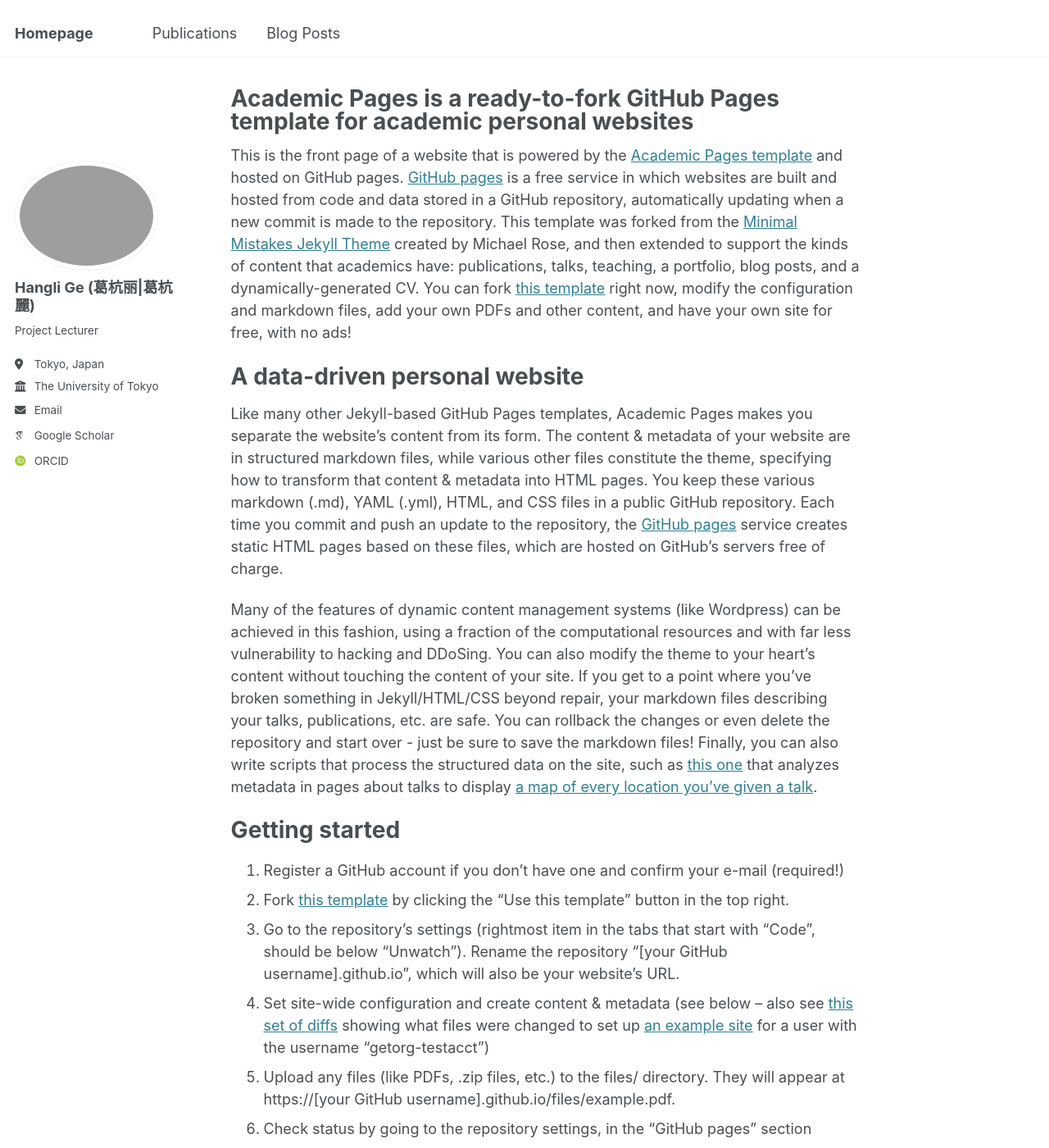
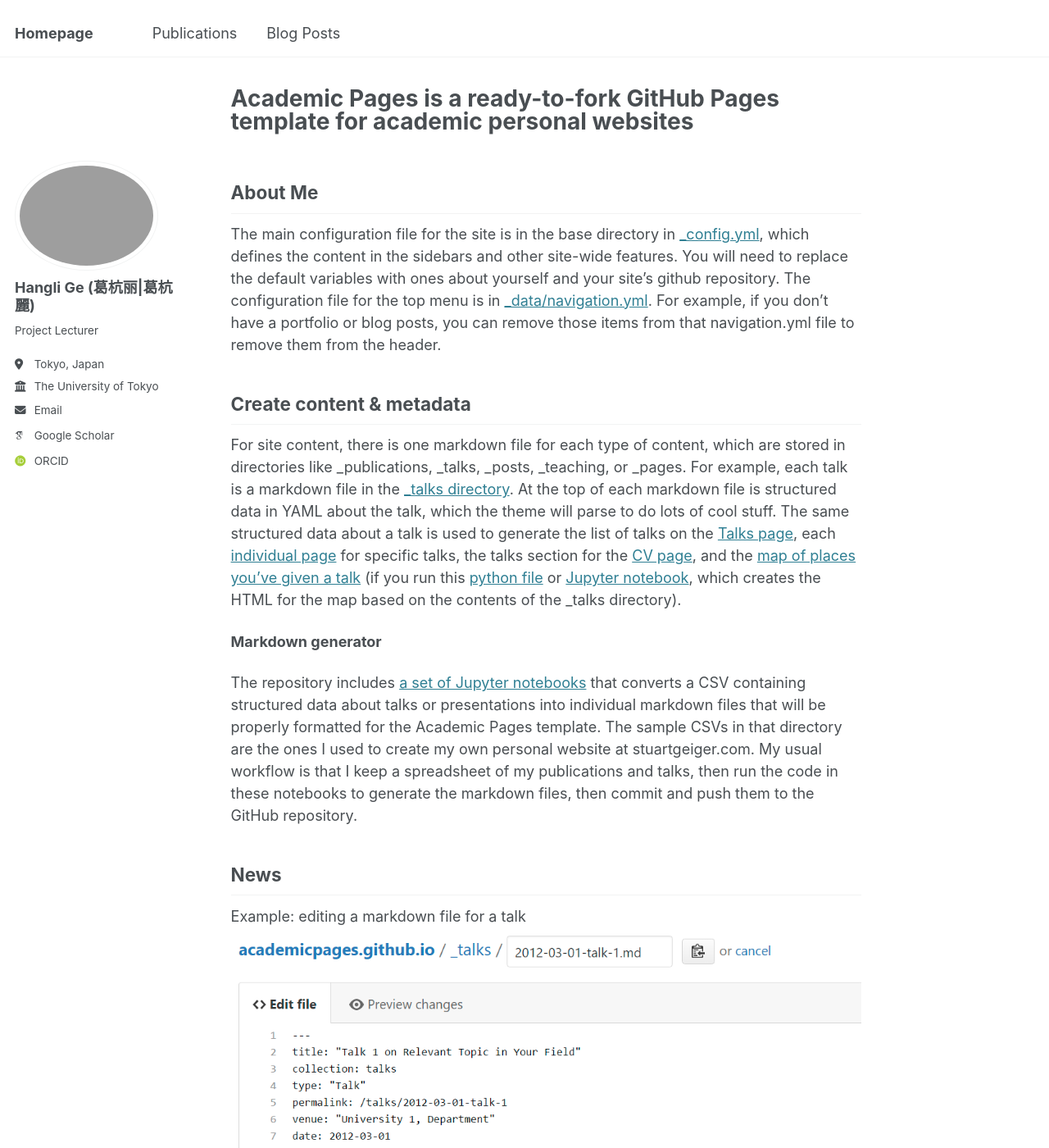
Before and after one commit to christie888/christie888.github.io, a Jekyll site: the page built from _pages/about.md, in a window 1280 px wide and 1400 px high. Shown: the whole window at 82% size. Built offline with Jekyll 4.4.1, drawn with Linux system fonts in a browser that asks for light colours; some web fonts are replaced; some of the changed text lies outside the part shown.

Commit message:
Update about.md

```diff
--- a/_pages/about.md
+++ b/_pages/about.md
@@ -6,25 +6,7 @@
   - /about/
   - /about.html
 ---
-
-This is the front page of a website that is powered by the [Academic Pages template](https://github.com/academicpages/academicpages.github.io) and hosted on GitHub pages. [GitHub pages](https://pages.github.com) is a free service in which websites are built and hosted from code and data stored in a GitHub repository, automatically updating when a new commit is made to the repository. This template was forked from the [Minimal Mistakes Jekyll Theme](https://mmistakes.github.io/minimal-mistakes/) created by Michael Rose, and then extended to support the kinds of content that academics have: publications, talks, teaching, a portfolio, blog posts, and a dynamically-generated CV. You can fork [this template](https://github.com/academicpages/academicpages.github.io) right now, modify the configuration and markdown files, add your own PDFs and other content, and have your own site for free, with no ads!
-
-A data-driven personal website
-======
-Like many other Jekyll-based GitHub Pages templates, Academic Pages makes you separate the website's content from its form. The content & metadata of your website are in structured markdown files, while various other files constitute the theme, specifying how to transform that content & metadata into HTML pages. You keep these various markdown (.md), YAML (.yml), HTML, and CSS files in a public GitHub repository. Each time you commit and push an update to the repository, the [GitHub pages](https://pages.github.com/) service creates static HTML pages based on these files, which are hosted on GitHub's servers free of charge.
-
-Many of the features of dynamic content management systems (like Wordpress) can be achieved in this fashion, using a fraction of the computational resources and with far less vulnerability to hacking and DDoSing. You can also modify the theme to your heart's content without touching the content of your site. If you get to a point where you've broken something in Jekyll/HTML/CSS beyond repair, your markdown files describing your talks, publications, etc. are safe. You can rollback the changes or even delete the repository and start over - just be sure to save the markdown files! Finally, you can also write scripts that process the structured data on the site, such as [this one](https://github.com/academicpages/academicpages.github.io/blob/master/talkmap.ipynb) that analyzes metadata in pages about talks to display [a map of every location you've given a talk](https://academicpages.github.io/talkmap.html).
-
-Getting started
-======
-1. Register a GitHub account if you don't have one and confirm your e-mail (required!)
-1. Fork [this template](https://github.com/academicpages/academicpages.github.io) by clicking the "Use this template" button in the top right.
-1. Go to the repository's settings (rightmost item in the tabs that start with "Code", should be below "Unwatch"). Rename the repository "[your GitHub username].github.io", which will also be your website's URL.
-1. Set site-wide configuration and create content & metadata (see below -- also see [this set of diffs](http://archive.is/3TPas) showing what files were changed to set up [an example site](https://getorg-testacct.github.io) for a user with the username "getorg-testacct")
-1. Upload any files (like PDFs, .zip files, etc.) to the files/ directory. They will appear at https://[your GitHub username].github.io/files/example.pdf.
-1. Check status by going to the repository settings, in the "GitHub pages" section
-
-Site-wide configuration
+About Me
 ------
 The main configuration file for the site is in the base directory in [_config.yml](https://github.com/academicpages/academicpages.github.io/blob/master/_config.yml), which defines the content in the sidebars and other site-wide features. You will need to replace the default variables with ones about yourself and your site's github repository. The configuration file for the top menu is in [_data/navigation.yml](https://github.com/academicpages/academicpages.github.io/blob/master/_data/navigation.yml). For example, if you don't have a portfolio or blog posts, you can remove those items from that navigation.yml file to remove them from the header.
 
@@ -37,13 +19,9 @@
 The repository includes [a set of Jupyter notebooks](https://github.com/academicpages/academicpages.github.io/tree/master/markdown_generator
 ) that converts a CSV containing structured data about talks or presentations into individual markdown files that will be properly formatted for the Academic Pages template. The sample CSVs in that directory are the ones I used to create my own personal website at stuartgeiger.com. My usual workflow is that I keep a spreadsheet of my publications and talks, then run the code in these notebooks to generate the markdown files, then commit and push them to the GitHub repository.
 
-How to edit your site's GitHub repository
+News
 ------
-Many people use a git client to create files on their local computer and then push them to GitHub's servers. If you are not familiar with git, you can directly edit these configuration and markdown files directly in the github.com interface. Navigate to a file (like [this one](https://github.com/academicpages/academicpages.github.io/blob/master/_talks/2012-03-01-talk-1.md) and click the pencil icon in the top right of the content preview (to the right of the "Raw | Blame | History" buttons). You can delete a file by clicking the trashcan icon to the right of the pencil icon. You can also create new files or upload files by navigating to a directory and clicking the "Create new file" or "Upload files" buttons.
+
 
 Example: editing a markdown file for a talk
 ![Editing a markdown file for a talk](/images/editing-talk.png)
-
-For more info
-------
-More info about configuring Academic Pages can be found in [the guide](https://academicpages.github.io/markdown/), the [growing wiki](https://github.com/academicpages/academicpages.github.io/wiki), and you can always [ask a question on GitHub](https://github.com/academicpages/academicpages.github.io/discussions). The [guides for the Minimal Mistakes theme](https://mmistakes.github.io/minimal-mistakes/docs/configuration/) (which this theme was forked from) might also be helpful.
```
